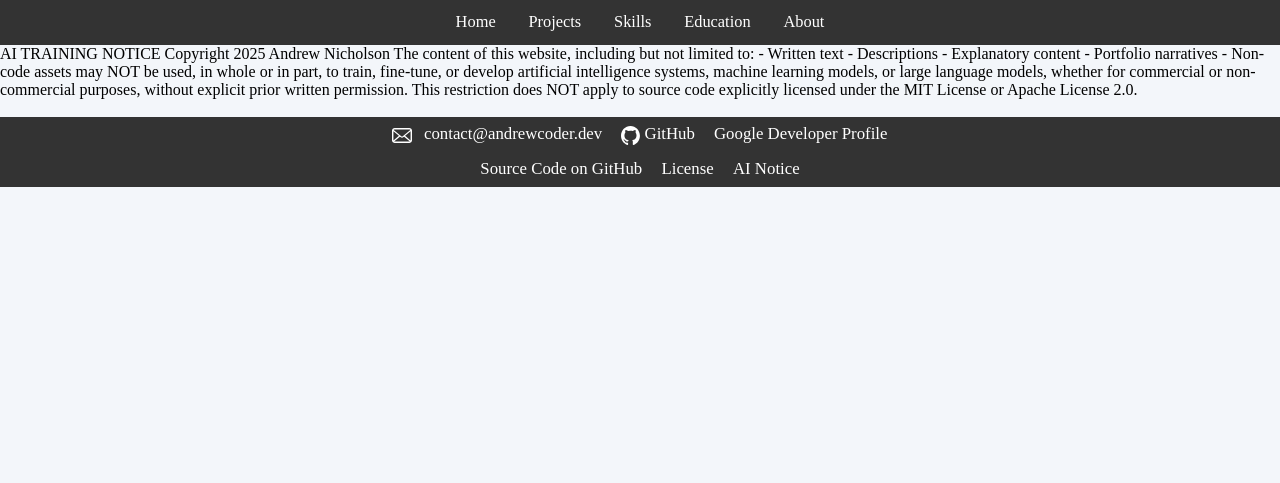
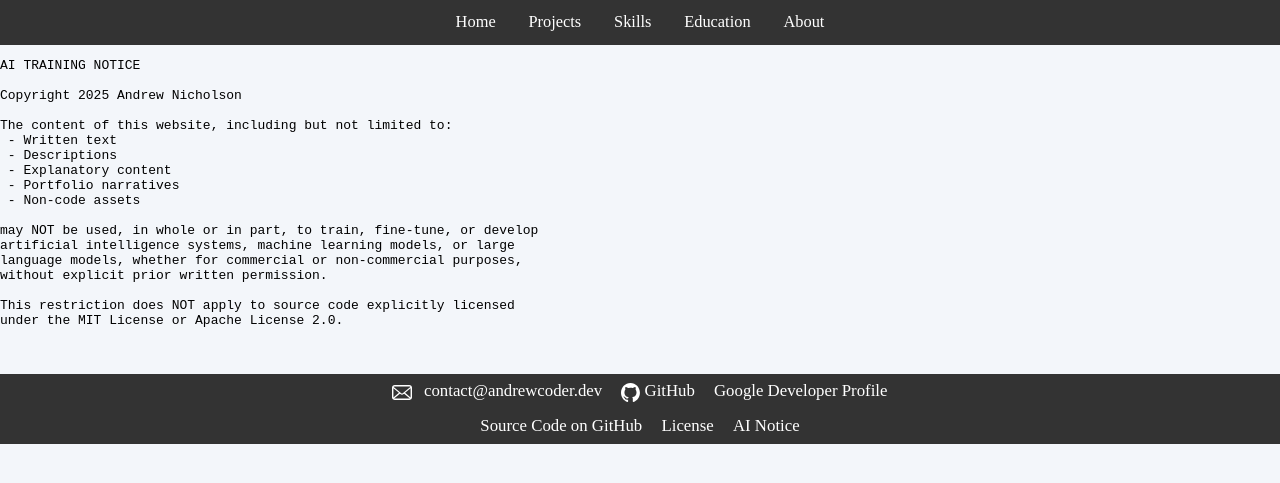
Before and after one commit to Andrew-Dev-Coder/Portfolio, a Jekyll site: the page built from Pages/Licenses/AI-Training-Notice.html, in a window 1280 px wide. Shown: the top 483 px of the page. Built offline with Jekyll 4.4.1, drawn with Linux system fonts in a browser that asks for light colours.

Commit message:
Update AI-Training-Notice.html

```diff
--- a/Pages/Licenses/AI-Training-Notice.html
+++ b/Pages/Licenses/AI-Training-Notice.html
@@ -9,7 +9,7 @@ permalink: /AI-Notice/
 </head>
 <body>
     {% include navbar.html %}
-    <div>
+    <pre>
 AI TRAINING NOTICE
 
 Copyright 2025 Andrew Nicholson
@@ -28,7 +28,7 @@ permalink: /AI-Notice/
 
 This restriction does NOT apply to source code explicitly licensed
 under the MIT License or Apache License 2.0.
-    </div>
+    </pre>
 {% include footer.html %}
 </body>
 </html>
```
Lines whose indentation alone changed are shown as unchanged.
